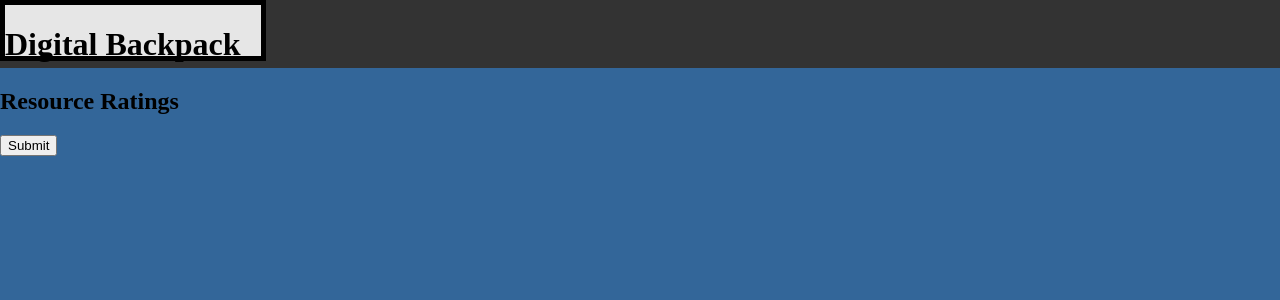
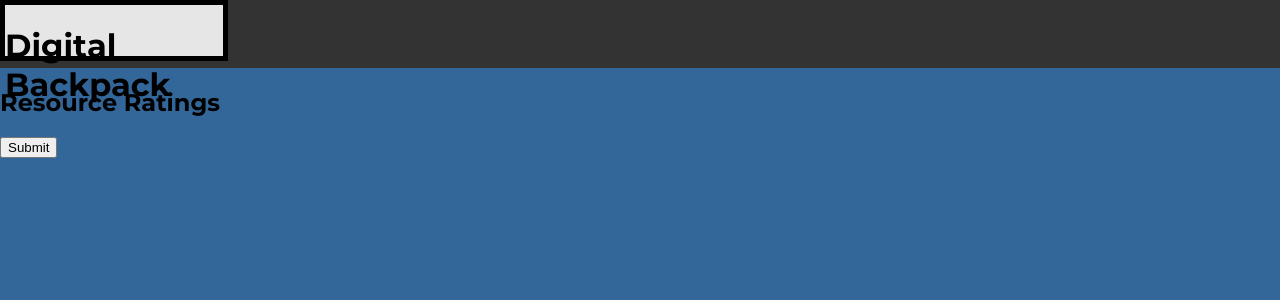
Before and after one commit to kevkilbourne/DigiPackWebpage, a Django app: page /ratings/ in a window 1280 px wide. Shown: the top 300 px of the page. Run offline with Django 4.2, Linux system fonts and the light colour scheme.

Commit message:
Changed ratings page font to Montserrat and changed headbox size accordingly

```diff
--- a/DigitalBackpack/static/css/ratings.css
+++ b/DigitalBackpack/static/css/ratings.css
@@ -1,3 +1,12 @@
+@font-face {
+    src: url(fonts/Montserrat-VariableFont_wght.ttf);
+    font-family: Montserrat;
+}
+
+html {
+    font-family: Montserrat;
+}
+
 body {
   padding: 0;
   margin: 0;
@@ -11,10 +20,11 @@ body {
 }
 
 .headBox {
-  width: 20vw;
+  width: 17vw;
   height: 4vw;
   background-color: #e6e6e6;
   border: 5px solid #000000;
+
 
 .container {
   display: grid;
```
